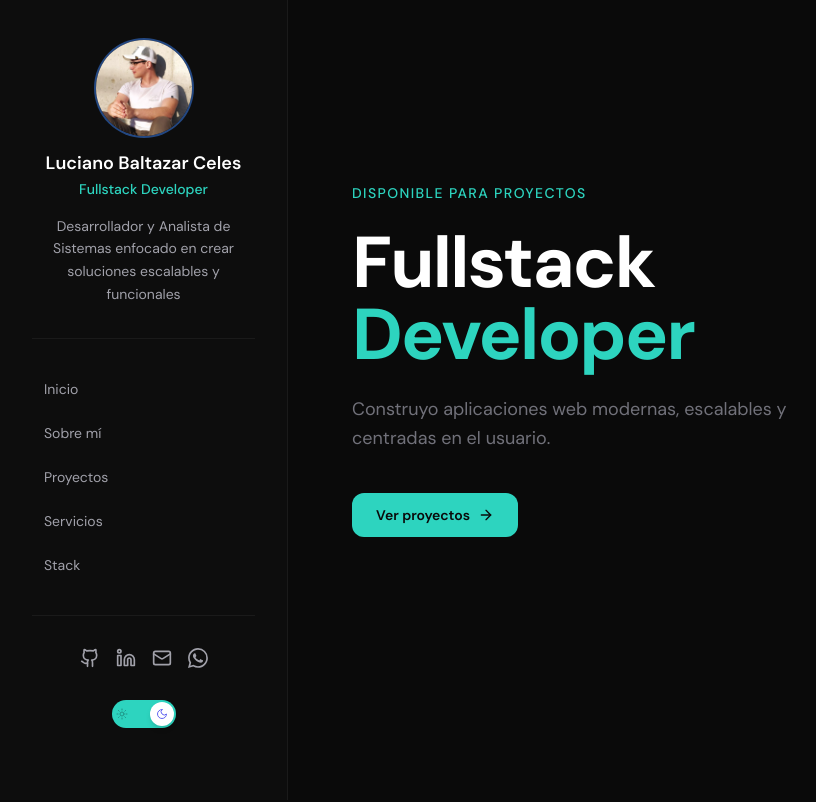
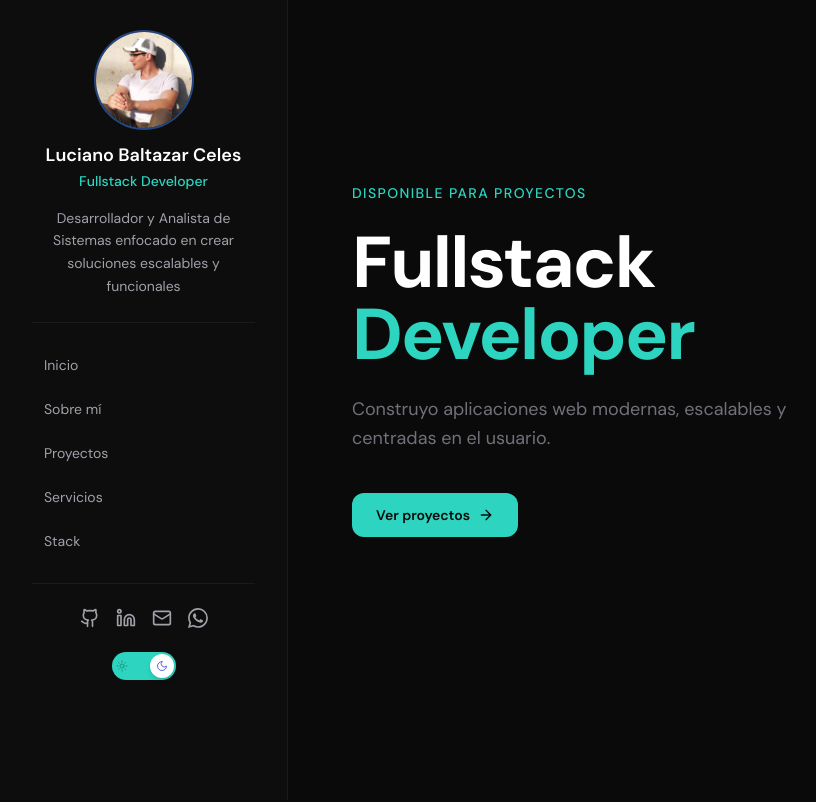
Before and after one commit to LuchoCeles/portfolio, a Next.js app: page / in a window 1280 px wide. Shown: the top 802 px of the page, without its empty margins (0-816 px from the left). Built offline with nearby package versions, Linux system fonts and the light colour scheme.

Commit message:
fix: arreglo responsive sidebar

```diff
--- a/components/Sidebar.tsx
+++ b/components/Sidebar.tsx
@@ -39,8 +39,12 @@ export default function Sidebar() {
       {/* Sidebar con colores dinámicos mediante variables CSS */}
       <aside
         className={`
-          fixed top-0 left-0 h-full w-72 z-40
-          flex flex-col py-10 px-8 gap-8
+          fixed inset-y-0 left-0 w-72 z-40
+          flex flex-col
+          px-8 py-6 md:py-8
+          gap-5 md:gap-6
+          overflow-y-auto overflow-x-hidden
+          scrollbar-hide
           transition-transform duration-300 ease-in-out
           ${menuAbierto ? "translate-x-0" : "-translate-x-full"}
           md:translate-x-0
```
